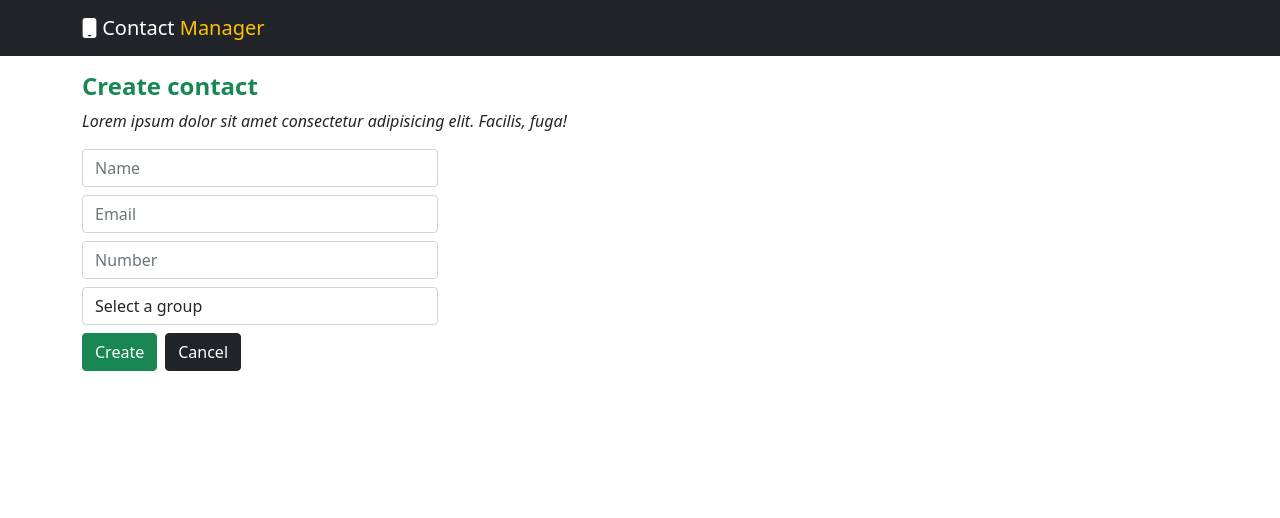
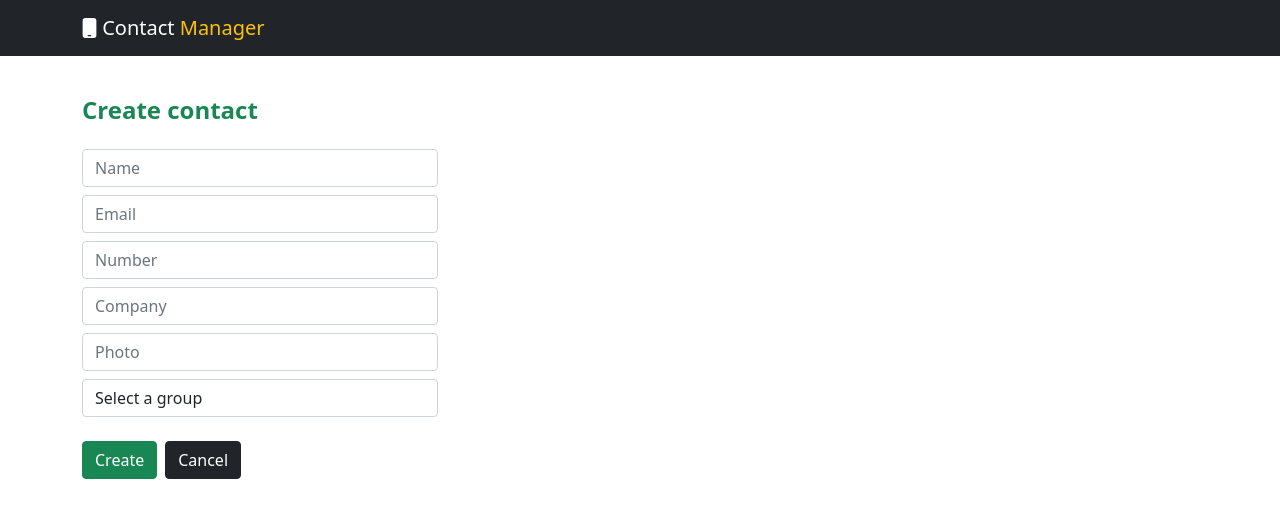
Before and after one commit to aytacismayil/react-contact-manager, a React (Create React App) app: page /contacts/add in a window 1280 px wide. Shown: the top 518 px of the page. Built offline with nearby package versions, Linux system fonts and the light colour scheme; data requests are answered from the project's data file.

Commit message:
addContact

```diff
--- a/src/components/contacts/addContact/AddContact.jsx
+++ b/src/components/contacts/addContact/AddContact.jsx
@@ -1,28 +1,78 @@
-import React from "react";
+import React, { useState, useEffect } from "react";
 import { Link } from "react-router-dom";
+import { ContactService } from "../../../services/ContactService";
 
 const AddContact = () => {
+  let [state, setState] = useState({
+    loading: false,
+    contact: {
+      name: "",
+      photo: "",
+      mobile: "",
+      email: "",
+      company: "",
+      groupId: "",
+    },
+    groups: [],
+    errorMessage: "",
+  });
+
+  let updateInput = (event) => {
+    setState({
+      ...state,
+      contact: {
+        ...state.contact,
+        [event.target.name]: event.target.value,
+      },
+    });
+  };
+
+  let { loading, contact, groups, errorMessage } = state;
+
+  console.log(state.contact);
+
+  useEffect(async () => {
+    try {
+      setState({
+        ...state,
+        loading: true,
+      });
+      let response = await ContactService.getGroups();
+      console.log(response.data);
+      setState({
+        ...state,
+        loading: false,
+        groups: response.data,
+      });
+    } catch (error) {}
+  }, []);
+
+  const submitForm = (event) => {
+    event.preventDefault();
+  };
+
   return (
     <React.Fragment>
       <section className="add-contact p-3">
         <div className="container">
           <div className="row">
             <div className="col">
-              <p className="h4 text-success fw-bold">Create contact</p>
-              <p className="fst-italic">
-                Lorem ipsum dolor sit amet consectetur adipisicing elit.
-                Facilis, fuga!
-              </p>
+              <p className="h4 text-success fw-bold my-4">Create contact</p>
             </div>
           </div>
           <div className="row">
             <div className="col-md-4">
-              <form action="">
+              <form onSubmit={submitForm}>
                 <div className="mb-2">
                   <input
                     type="text"
                     className="form-control"
                     placeholder="Name"
+                    name="name"
+                    required={true}
+                    value={contact.name}
+                    onChange={updateInput}
+                    onBlur={updateInput}
                   />
                 </div>
                 <div className="mb-2">
@@ -30,6 +80,11 @@ const AddContact = () => {
                     type="email"
                     className="form-control"
                     placeholder="Email"
+                    name="email"
+                    required={true}
+                    value={contact.email}
+                    onChange={updateInput}
+                    onBlur={updateInput}
                   />
                 </div>
                 <div className="mb-2">
@@ -37,14 +92,58 @@ const AddContact = () => {
                     type="number"
                     className="form-control"
                     placeholder="Number"
+                    name="mobile"
+                    required={true}
+                    value={contact.mobile}
+                    onChange={updateInput}
+                    onBlur={updateInput}
                   />
                 </div>
                 <div className="mb-2">
-                  <select className="form-control">
+                  <input
+                    type="text"
+                    className="form-control"
+                    placeholder="Company"
+                    name="company"
+                    required={true}
+                    value={contact.company}
+                    onChange={updateInput}
+                    onBlur={updateInput}
+                  />
+                </div>
+                <div className="mb-2">
+                  <input
+                    type="text"
+                    className="form-control"
+                    placeholder="Photo"
+                    name="photo"
+                    required={true}
+                    value={contact.photo}
+                    onChange={updateInput}
+                    onBlur={updateInput}
+                  />
+                </div>
+                <div className="mb-2">
+                  <select
+                    className="form-control"
+                    required={true}
+                    name="groupId"
+                    value={contact.groupId}
+                    onChange={updateInput}
+                    onBlur={updateInput}
+                  >
                     <option value="">Select a group</option>
+                    {groups.length > 0 &&
+                      groups.map((group) => {
+                        return (
+                          <option key={group.id} value={group.id}>
+                            {group.name}
+                          </option>
+                        );
+                      })}
                   </select>
                 </div>
-                <div className="mb-2">
+                <div className="mb-2 my-4">
                   <input
                     type="submit"
                     className="btn btn-success"
--- a/src/services/ContactService.jsx
+++ b/src/services/ContactService.jsx
@@ -15,14 +15,21 @@ export class ContactService {
     return axios.get(dataURL);
   }
 
-  //Contact
+  //Contact getAll
   static getAllContacts() {
     let dataUrl = `${this.serverUrl}/contacts`;
     return axios.get(dataUrl);
   }
 
+  //get Id
   static getContact(contactId) {
     let dataUrl = `${this.serverUrl}/contacts/${contactId}`;
     return axios.get(dataUrl);
   }
+
+  //post
+  static createContact(contact) {
+    let dataUrl = `${this.serverUrl}/contacts`;
+    return axios.post(dataUrl, contact);
+  }
 }
```
